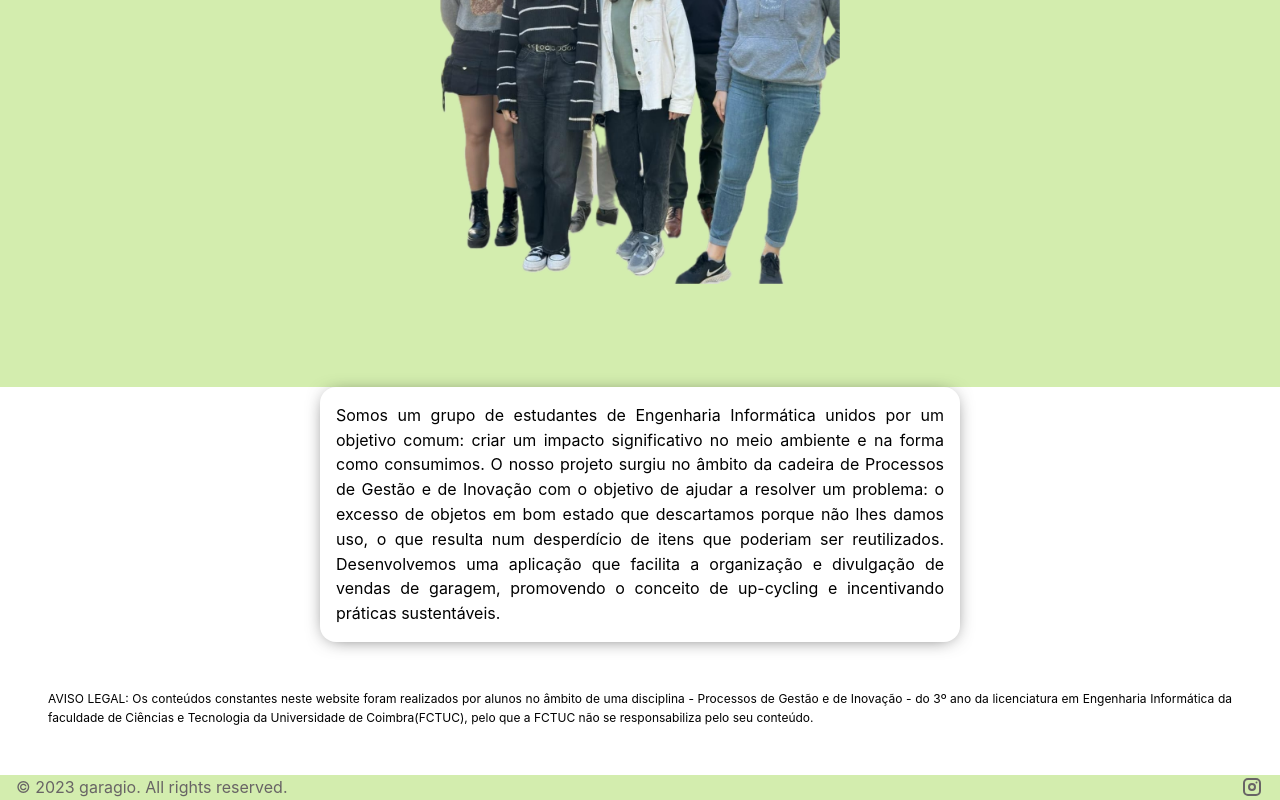
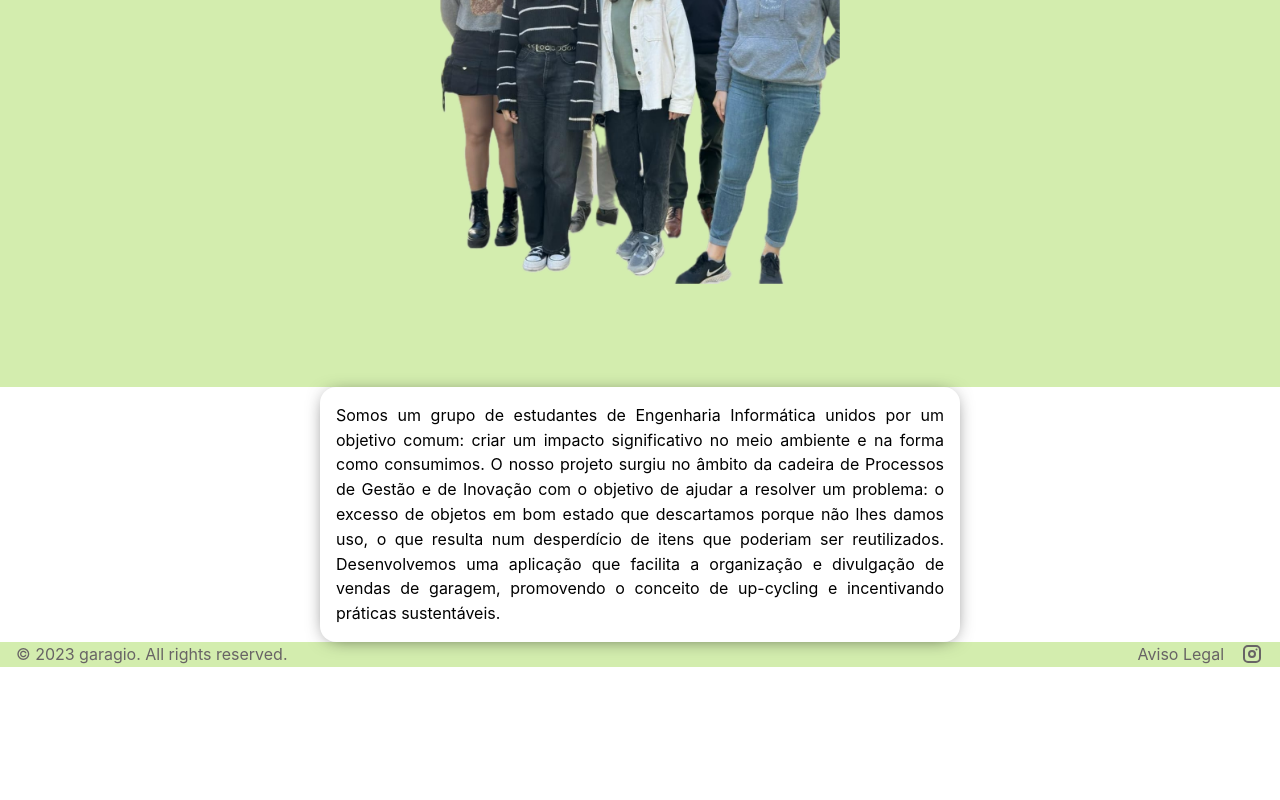
Before and after one commit to tmdbts/garagio, a React (Vite) app: page /team in a window 1280 px wide. Shown: the part 413-1213 px from the top of the page. After the commit the page ends 1080 px from the top, so only its background shows below. Built offline with nearby package versions, Linux system fonts and the light colour scheme.

Commit message:
✨ implement legal notice

```diff
--- a/src/Router.tsx
+++ b/src/Router.tsx
@@ -4,6 +4,7 @@ import Home from './views/Home';
 import Team from './views/Team';
 import About from './views/About';
 import Events from './views/Events';
+import LegalNotice from './views/LegalNotice';
 
 const Router = (): React.ReactNode => {
     return (
@@ -12,6 +13,7 @@ const Router = (): React.ReactNode => {
             <Route path='/about' element={<About />} />
             <Route path='/events' element={<Events />} />
             <Route path='/team' element={<Team />} />
+            <Route path='/legal-notice' element={<LegalNotice />} />
         </Routes>
     );
 };
--- a/src/components/Footer/Footer.module.scss
+++ b/src/components/Footer/Footer.module.scss
@@ -10,7 +10,10 @@
 	}
 
 	.socials {
+		display: flex;
+
 		.link {
+			margin-left: 1rem;
 			display: flex;
 		}
 	}
--- a/src/components/Footer/index.tsx
+++ b/src/components/Footer/index.tsx
@@ -9,6 +9,9 @@ const Footer = (): React.ReactNode => {
                 &copy; 2023&nbsp;garagio. All rights reserved.
             </div>
             <div className={styles.socials}>
+                <a href='/legal-notice' className={styles.link}>
+                    Aviso Legal
+                </a>
                 <a
                     href='https://www.instagram.com/garagio.app/'
                     target='_blank'
--- /dev/null
+++ b/src/views/LegalNotice/LegalNotice.module.scss
@@ -0,0 +1,26 @@
+$top-gap: 5rem;
+$bottom-gap: 10rem;
+
+.legalNotice {
+	display: flex;
+	flex-direction: column;
+	min-height: 100vh;
+	justify-content: space-between;
+
+	.content {
+		flex: 1;
+		position: relative;
+
+		.hero {
+			background-color: var(--mantine-color-primary);
+			text-align: center;
+			padding-top: $top-gap;
+			padding-bottom: $bottom-gap;
+		}
+
+		.description {
+			padding: 1rem;
+		}
+	}
+
+}
--- /dev/null
+++ b/src/views/LegalNotice/index.tsx
@@ -0,0 +1,28 @@
+import React from 'react';
+import Header from '../../components/Header';
+import Footer from '../../components/Footer';
+import styles from './LegalNotice.module.scss';
+
+const LegalNotice = (): React.ReactNode => {
+    return (
+        <div className={styles.legalNotice}>
+            <Header />
+            <main className={styles.content}>
+                <section className={styles.hero}>
+                    <h1 className={styles.title}>Aviso Legal</h1>
+                </section>
+                <p className={styles.description}>
+                    Os conteúdos constantes neste website foram realizados por
+                    alunos no âmbito de uma disciplina - Processos de Gestão e
+                    de Inovação - do 3º ano da licenciatura em Engenharia
+                    Informática da faculdade de Ciências e Tecnologia da
+                    Universidade de Coimbra (FCTUC), pelo que a FCTUC não se
+                    responsabiliza pelo seu conteúdo.
+                </p>
+            </main>
+            <Footer />
+        </div>
+    );
+};
+
+export default LegalNotice;
--- a/src/views/Team/Team.module.scss
+++ b/src/views/Team/Team.module.scss
@@ -5,7 +5,7 @@ $bottom-gap: 10rem;
 	display: flex;
 	flex-direction: column;
 	min-height: 100vh;
-	justify-content:'space-between';
+	justify-content: space-between;
 
 	.content {
 		flex: 1;
@@ -23,23 +23,15 @@ $bottom-gap: 10rem;
 				max-width: 35rem;
 			}
 		}
+
 		.description {
-			margin: 10;
+			margin: 1rem;
 			padding: 1rem;
 			bottom: -13rem;
 			background-color: var(--mantine-color-white);
 			border-radius: 1rem;
 			text-align: justify;
 			box-shadow: 0 2px 19px -7px rgba(0, 0, 0, 0.75);
-		}
-		.description2 {
-			margin: 0 1rem;
-			padding: 1rem;
-			bottom: -13rem;
-			border-radius: 1rem;
-			text-align: justify;
-			margin: 2rem;
-			font-size: 0.75rem;
 		}
 	}
 }
--- a/src/views/Team/index.tsx
+++ b/src/views/Team/index.tsx
@@ -29,18 +29,7 @@ const Team = (): React.ReactNode => {
                     facilita a organização e divulgação de vendas de garagem,
                     promovendo o conceito de up-cycling e incentivando práticas
                     sustentáveis.
-
-
                 </p>
-                <p className={styles.description2}>
-                AVISO LEGAL:  Os conteúdos constantes neste website foram
-                    realizados por alunos no âmbito de uma disciplina - Processos de
-                    Gestão e de Inovação - do 3º ano da licenciatura em Engenharia
-                    Informática da faculdade de Ciências e Tecnologia da Universidade
-                    de Coimbra(FCTUC), pelo que a FCTUC não se responsabiliza
-                    pelo seu conteúdo.
-                </p>
-
             </main>
             <Footer />
         </div>
```
